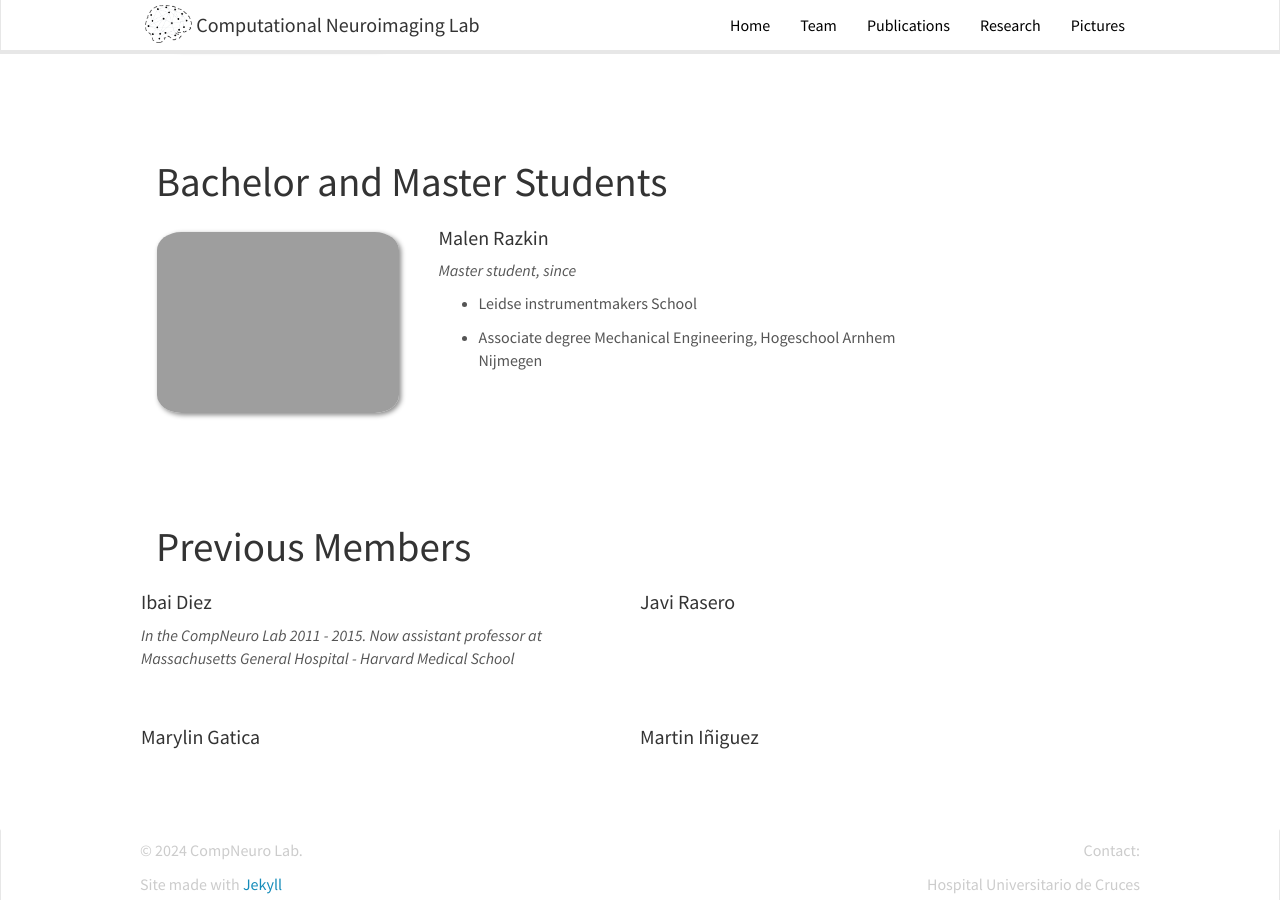
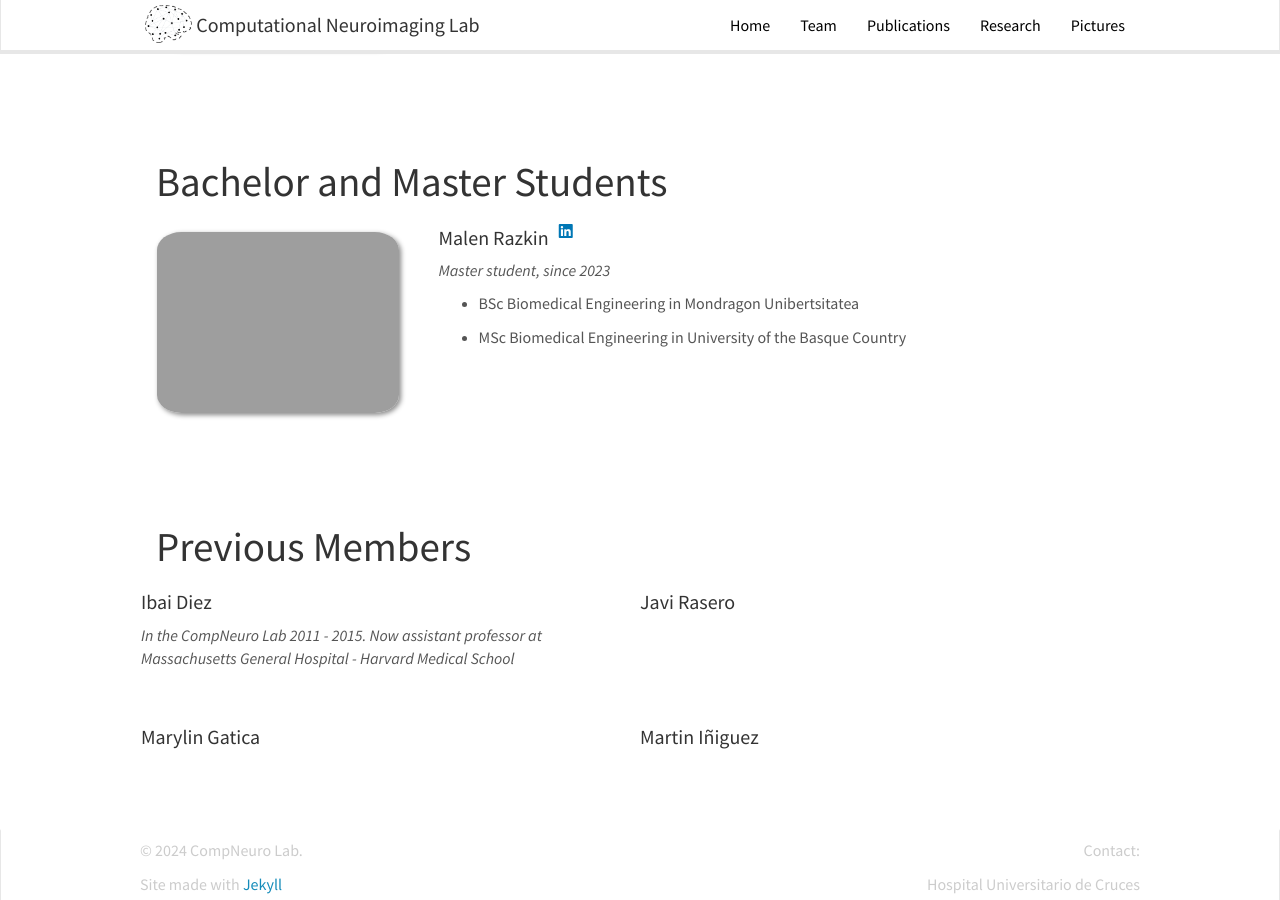
Before and after one commit to itellaetxe/compneurobilbao_website, a Jekyll site: the page built from _pages/team.md, in a window 1280 px wide and 900 px high, scrolled down 3072 px. Built offline with Jekyll 4.4.1, drawn with Linux system fonts in a browser that asks for light colours; nearby versions of some CDN libraries.

Commit message:
[TEAM] Added Malen data

```diff
--- a/_data/bachelor_master.yml
+++ b/_data/bachelor_master.yml
@@ -1,7 +1,8 @@
 - name: Malen Razkin
   photo: malen.jpg
-  info: Master student, since
-  email: Oosten@fmd.physics.leidenuniv.nl
+  info: Master student, since  2023
+  email: razkinmalen@gmail.com
+  linkedin: https://www.linkedin.com/in/malen-razkin-bartolom%C3%A9-5515b1252/
   number_educ: 2
-  education1: Leidse instrumentmakers School
-  education2: Associate degree Mechanical Engineering, Hogeschool Arnhem Nijmegen
+  education1: BSc Biomedical Engineering in Mondragon Unibertsitatea
+  education2: MSc Biomedical Engineering in University of the Basque Country
```
